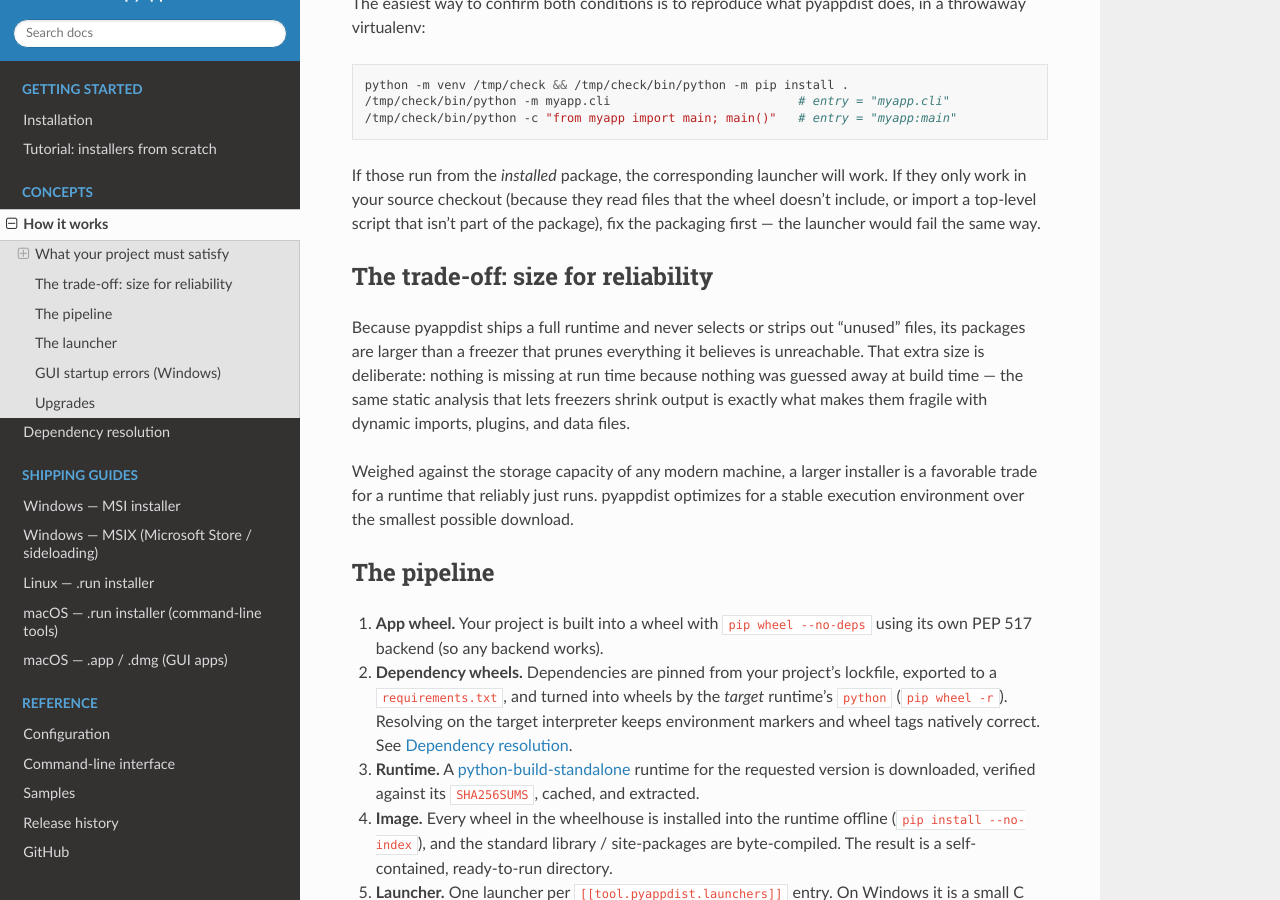
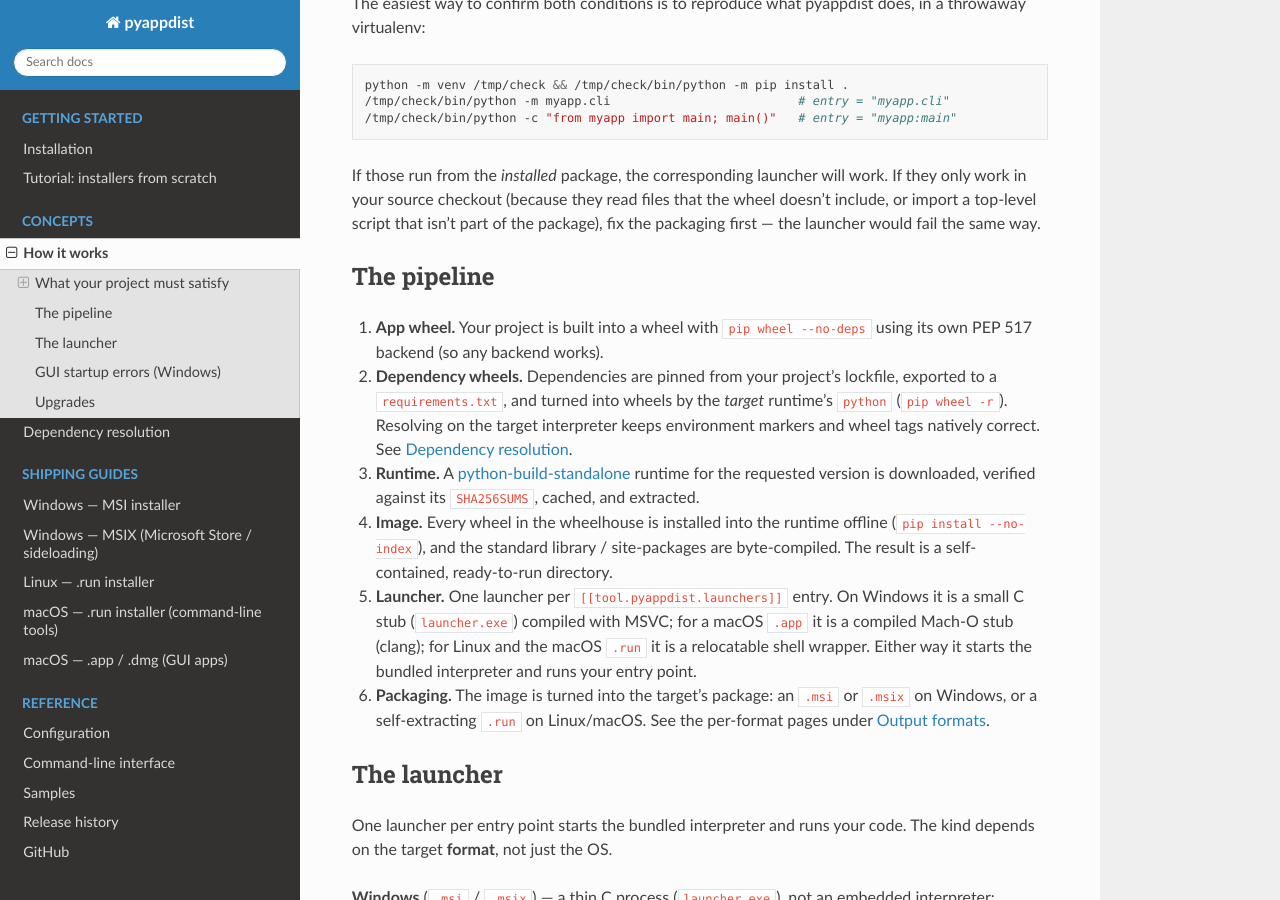
Before and after one commit to atsuoishimoto/pyappdist, a Sphinx documentation site: the page built from docs/how-it-works.rst, in a window 1280 px wide and 900 px high, scrolled down 1205 px. Built offline with Sphinx 7.4.7 and the Read the Docs theme 3.1.0, drawn with Linux system fonts in a browser that asks for light colours.

Commit message:
docs: shorten size-vs-reliability note, move doc to index

```diff
--- a/docs/how-it-works.rst
+++ b/docs/how-it-works.rst
@@ -64,20 +64,6 @@
 If they only work in your source checkout (because they read files that the wheel
 doesn't include, or import a top-level script that isn't part of the package),
 fix the packaging first — the launcher would fail the same way.
-
-The trade-off: size for reliability
------------------------------------
-
-Because pyappdist ships a full runtime and never selects or strips out "unused"
-files, its packages are larger than a freezer that prunes everything it believes
-is unreachable. That extra size is deliberate: nothing is missing at run time
-because nothing was guessed away at build time — the same static analysis that
-lets freezers shrink output is exactly what makes them fragile with dynamic
-imports, plugins, and data files.
-
-Weighed against the storage capacity of any modern machine, a larger installer is
-a favorable trade for a runtime that reliably just runs. pyappdist optimizes for a
-stable execution environment over the smallest possible download.
 
 The pipeline
 ------------
--- a/docs/index.rst
+++ b/docs/index.rst
@@ -16,6 +16,10 @@
 Because the runtime is a normal Python environment, **most apps run as-is**: no
 hooks, no ``--hidden-import``, no ``--add-data``, no per-library workarounds. If
 it runs under ``uv run``, it almost certainly runs after ``pyappdist build``.
+
+Shipping a full runtime without selecting files makes packages larger, but against
+the storage of any modern machine that is a favorable trade for an environment that
+just runs.
 
 Output formats
 --------------
```
Also changed, not shown: README.md (+2 -8 lines).
